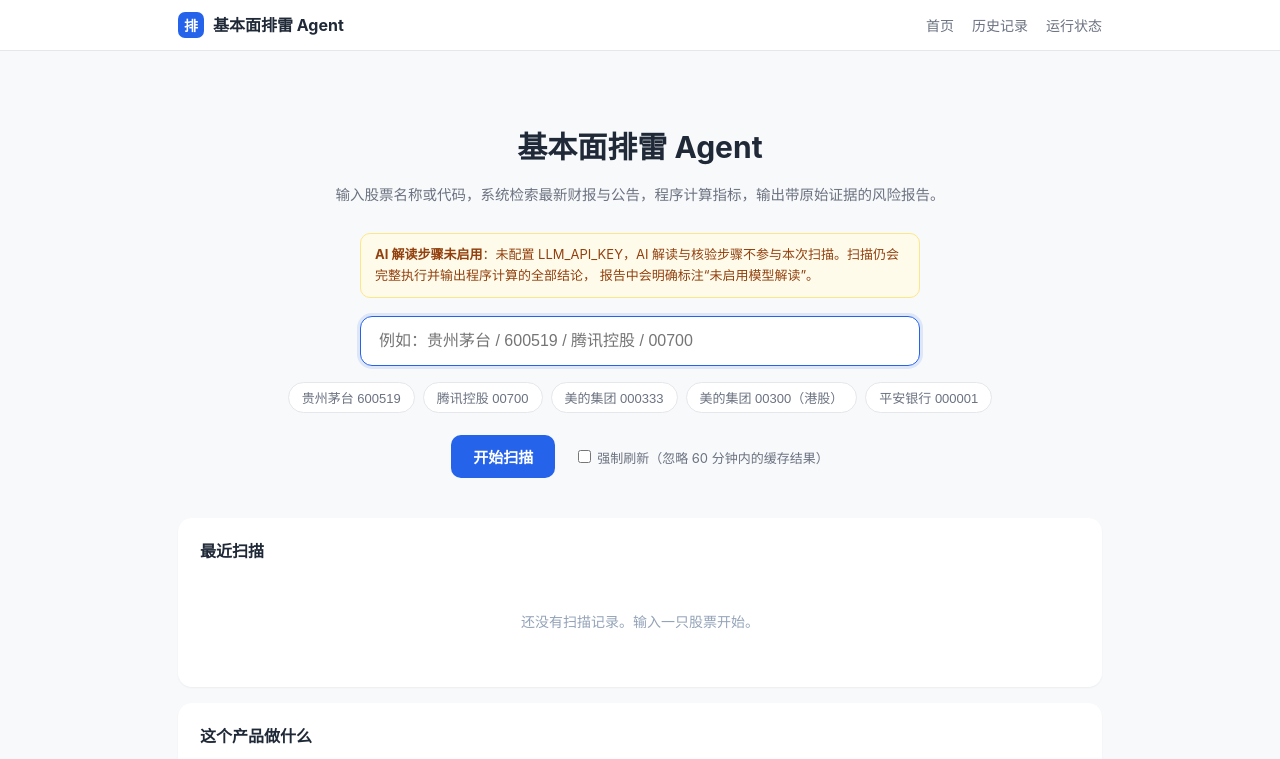
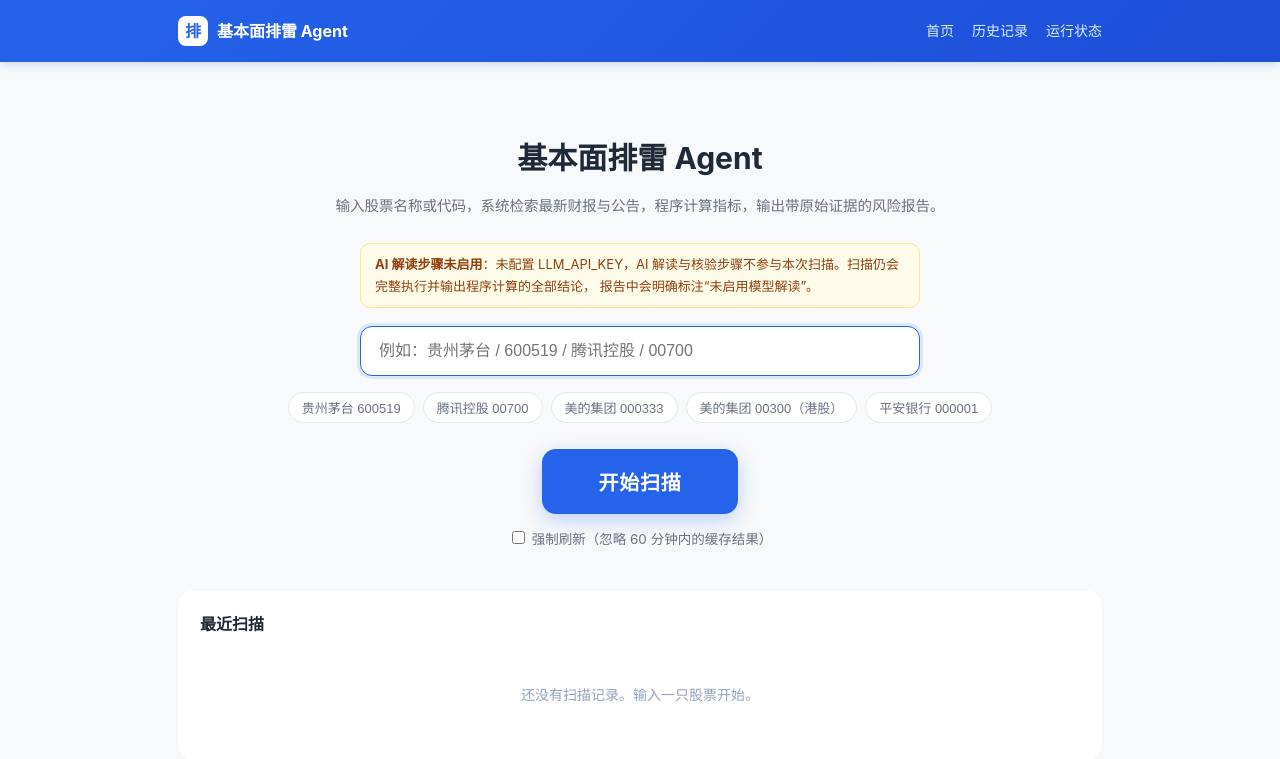
Before and after one commit to shixiong0529/pailei, a FastAPI app: page / in a window 1280 px wide. Shown: the top 759 px of the page. Run offline with FastAPI, Linux system fonts and the light colour scheme; data that the repository does not hold is empty.

Commit message:
style(web): 蓝底 banner + 居中加大开始扫描按钮 + 查看报告新窗口打开
- nav 改成蓝色渐变背景（#2563eb→#1d4ed8），文字/logo 反色
- 新增 .btn.lg：padding 18/56、字号 20、字重 700、阴影，更醒目
- 首页扫描按钮居中放大，「强制刷新」换到下一行
- 3 处「查看/查看报告」链接加 target="_blank" rel="noopener"

```diff
--- a/app/web/static/app.css
+++ b/app/web/static/app.css
@@ -8,16 +8,17 @@ body{margin:0;background:var(--bg);color:var(--text);
   line-height:1.65;font-size:15px}
 a{color:var(--primary);text-decoration:none}
 a:hover{text-decoration:underline}
-.nav{background:#fff;border-bottom:1px solid var(--line);position:sticky;top:0;z-index:20}
-.nav-inner{max-width:960px;margin:0 auto;padding:12px 18px;display:flex;align-items:center;
+.nav{background:linear-gradient(135deg,#2563eb 0%,#1d4ed8 100%);border-bottom:0;
+  position:sticky;top:0;z-index:20;box-shadow:0 2px 10px rgba(37,99,235,.22)}
+.nav-inner{max-width:960px;margin:0 auto;padding:16px 18px;display:flex;align-items:center;
   justify-content:space-between;gap:16px}
-.brand{font-weight:700;font-size:16px;color:var(--text);display:flex;align-items:center;gap:9px}
+.brand{font-weight:700;font-size:16px;color:#fff;display:flex;align-items:center;gap:9px}
 .brand:hover{text-decoration:none}
-.logo{display:inline-flex;width:26px;height:26px;border-radius:7px;background:var(--primary);
-  color:#fff;align-items:center;justify-content:center;font-size:14px;font-weight:700}
+.logo{display:inline-flex;width:30px;height:30px;border-radius:8px;background:#fff;
+  color:var(--primary);align-items:center;justify-content:center;font-size:16px;font-weight:800}
 .nav-links{display:flex;gap:18px;font-size:14px}
-.nav-links a{color:var(--muted)}
-.nav-links a:hover{color:var(--primary)}
+.nav-links a{color:#dbeafe}
+.nav-links a:hover{color:#fff}
 .main{max-width:960px;margin:0 auto;padding:28px 18px 60px;min-height:70vh}
 .foot{text-align:center;color:var(--faint);font-size:12px;padding:22px 16px;
   border-top:1px solid var(--line);background:#fff}
@@ -48,6 +49,9 @@ a:hover{text-decoration:underline}
 .btn:hover{background:var(--primary-dark)}
 .btn:disabled{background:#cbd5e1;cursor:not-allowed}
 .btn.ghost{background:#fff;color:var(--primary);border:1px solid var(--line)}
+.btn.lg{padding:18px 56px;font-size:20px;font-weight:700;border-radius:14px;
+  letter-spacing:.04em;box-shadow:0 6px 20px rgba(37,99,235,.28)}
+.btn.lg:hover{box-shadow:0 8px 24px rgba(37,99,235,.36)}
 
 .card{background:var(--card);border-radius:14px;padding:20px 22px;margin-bottom:16px;
   box-shadow:0 1px 2px rgba(15,23,42,.05)}
--- a/app/web/templates/history.html
+++ b/app/web/templates/history.html
@@ -19,7 +19,7 @@
         <td>{% if t.elapsed_ms %}{{ '%.1f'|format(t.elapsed_ms/1000) }}s{% else %}—{% endif %}</td>
         <td>
           {% if task_done(t.status) %}
-            <a href="/report/{{ t.task_id }}">查看</a> ·
+            <a href="/report/{{ t.task_id }}" target="_blank" rel="noopener">查看</a> ·
             <a href="/download/{{ t.task_id }}">下载 HTML</a>
           {% elif t.status == '生成失败' or t.status == '失败' %}
             <span style="color:var(--risk)">{{ (t.error or '生成失败')[:60] }}</span>
--- a/app/web/templates/scan.html
+++ b/app/web/templates/scan.html
@@ -31,7 +31,7 @@
 
   <div id="error" class="note" style="display:none;margin-top:16px"></div>
   <div style="margin-top:18px">
-    <a class="btn" id="open" href="/report/{{ task.task_id }}" style="display:none">查看报告</a>
+    <a class="btn" id="open" href="/report/{{ task.task_id }}" target="_blank" rel="noopener" style="display:none">查看报告</a>
     <a class="btn ghost" href="/" style="margin-left:8px">返回首页</a>
   </div>
   <p class="mono" style="margin-top:16px">任务 ID {{ task.task_id }} · 离开页面不会中止后台任务</p>
```
Also changed, not shown: app/web/templates/home.html (+5 -5 lines).
